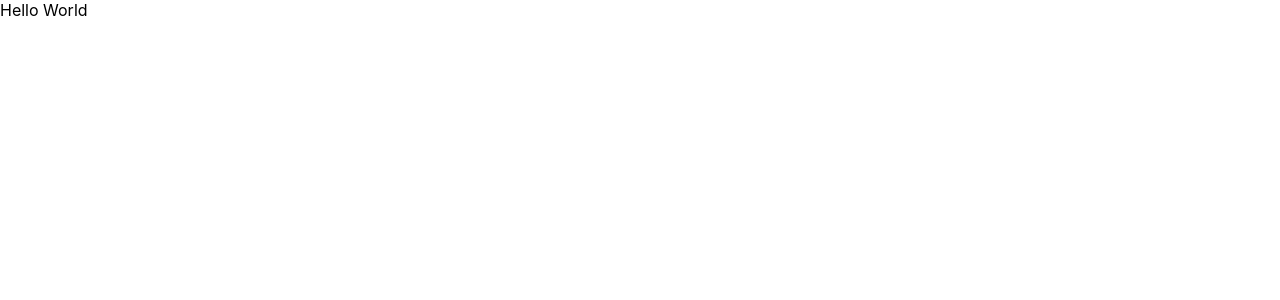
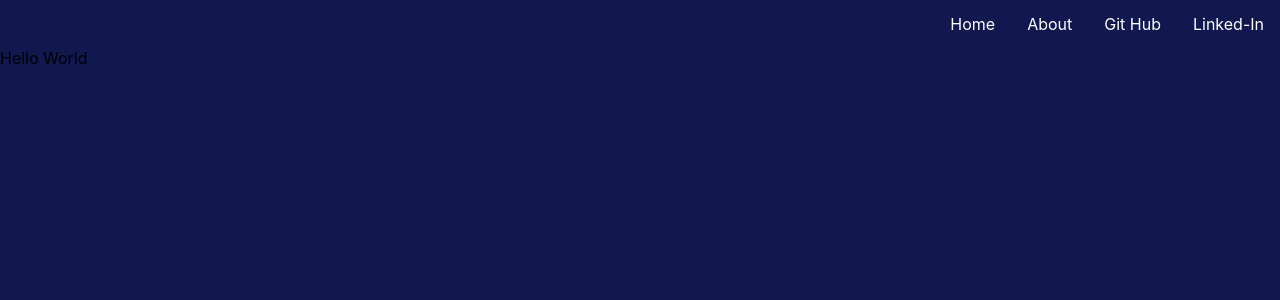
Before and after one commit to ajimmys/jimmyPortfolio, a React (Create React App) app: page / in a window 1280 px wide. Shown: the top 300 px of the page. Built offline with nearby package versions, Linux system fonts and the light colour scheme.

Commit message:
Added Routing & Location for pages (home & about)

```diff
--- a/package.json
+++ b/package.json
@@ -8,6 +8,8 @@
     "@testing-library/user-event": "^12.6.0",
     "react": "^17.0.1",
     "react-dom": "^17.0.1",
+    "react-router": "^5.2.0",
+    "react-router-dom": "^5.2.0",
     "react-scripts": "4.0.1",
     "web-vitals": "^0.2.4"
   },
--- /dev/null
+++ b/src/Components/Home.js
@@ -0,0 +1,11 @@
+import App from '../App';
+
+function Home () {
+    return(
+        <div>
+            <App />
+        </div>
+    );
+}
+
+export default Home;
--- /dev/null
+++ b/src/Components/Info.js
@@ -0,0 +1,11 @@
+import React from 'react';
+
+function Info (){
+    return(
+        <div>
+            INFO PAGE
+        </div>
+    );
+}
+
+export default Info;
--- /dev/null
+++ b/src/Components/Navbar.js
@@ -0,0 +1,15 @@
+import React from 'react';
+import {Link} from 'react-router-dom';
+
+function Navbar(){
+    return (
+        <ul class="topnav">
+            <li><a target="_blank" rel="noopener noreferrer" href="https://www.linkedin.com/in/james-schnitzer-359295136/">Linked-In</a></li>
+            <li><a target="_blank" rel="noopener noreferrer" href="https://github.com/ajimmys?tab=repositories">Git Hub</a></li>
+            <li><Link to={"/About"} activeClass={"active"}>About</Link></li>
+            <li><Link to={"/"} activeClass={"active"}>Home</Link></li>
+        </ul>
+    );
+}
+
+export default Navbar;
--- /dev/null
+++ b/src/Components/NotFound.js
@@ -0,0 +1,5 @@
+import React from 'react';
+
+const Notfound = () => <h1>PAGE NOT FOUND</h1>
+
+export default Notfound
--- a/src/index.css
+++ b/src/index.css
@@ -5,9 +5,46 @@ body {
     sans-serif;
   -webkit-font-smoothing: antialiased;
   -moz-osx-font-smoothing: grayscale;
+  background-color: #10184f;
 }
 
 code {
   font-family: source-code-pro, Menlo, Monaco, Consolas, 'Courier New',
     monospace;
 }
+
+ul.topnav {
+  list-style-type: none;
+  position: right;
+  float: right;
+  overflow: hidden;
+  width: 100%;
+  margin: 0;
+  padding: 0;
+}
+
+ul.topnav li {
+  float: right;
+}
+
+ul.topnav li a {
+  display: block;
+  color: white;
+  text-align: center;
+  padding: 14px 16px;
+  text-decoration: none;
+
+  -moz-transition: all 0.1s ease-in;
+  -o-transition: all 0.1s ease-in;
+  -webkit-transition: all 0.1s ease-in;
+  transition: all 0.1s ease-in;
+}
+
+ul.topnav li a:hover {
+  color: #5b6ac7;
+  text-shadow: 0px 0px 20px blue;
+  -moz-transition: all 0.1s ease-in;
+  -o-transition: all 0.1s ease-in;
+  -webkit-transition: all 0.1s ease-in;
+  transition: all 0.1s ease-in;
+}
--- a/src/index.js
+++ b/src/index.js
@@ -1,16 +1,30 @@
 import React from 'react';
-import ReactDOM from 'react-dom';
+import {render} from 'react-dom';
+import {
+  BrowserRouter as Router,
+  Route,
+  Switch
+} from 'react-router-dom';
+
 import './index.css';
-import App from './App';
+import Home from './Components/Home';
+import Info from './Components/Info';
+import Navbar from './Components/Navbar';
+import Notfound from './Components/NotFound'
 import reportWebVitals from './reportWebVitals';
 
-ReactDOM.render(
-  <React.StrictMode>
-    <App />
-  </React.StrictMode>,
-  document.getElementById('root')
-);
+const routing = (
+  <Router>
+    <Navbar />
+    <Switch>
+      <Route exact path="/" component={Home} />
+      <Route path="/About" component={Info} />
+      <Route component={Notfound} />
+    </Switch>
+  </Router>
+)
 
+render(routing, window.document.getElementById('root'));
 // If you want to start measuring performance in your app, pass a function
 // to log results (for example: reportWebVitals(console.log))
 // or send to an analytics endpoint. Learn more: https://bit.ly/CRA-vitals
```
Also changed, not shown: src/App.js (line endings or trailing spaces), 2 other files (tests, documents, lock files or other folders).
